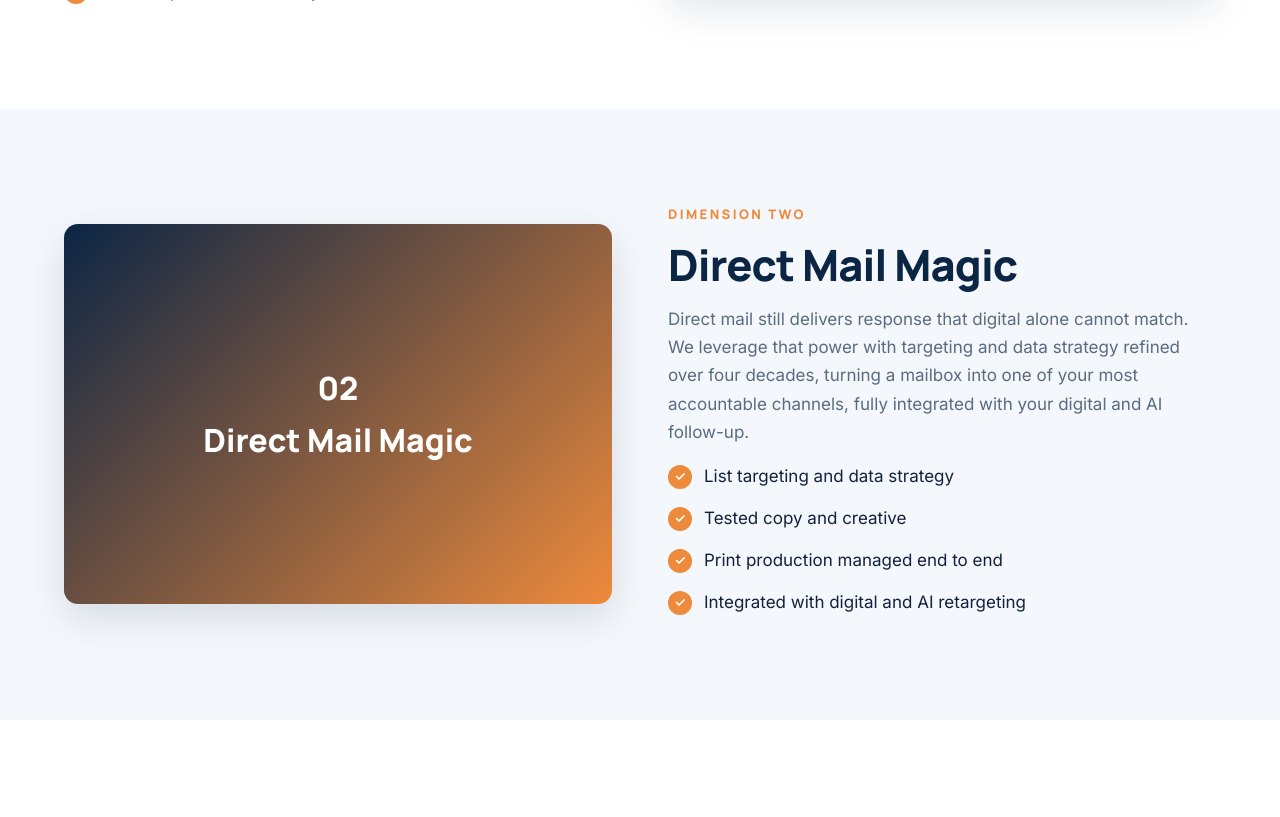
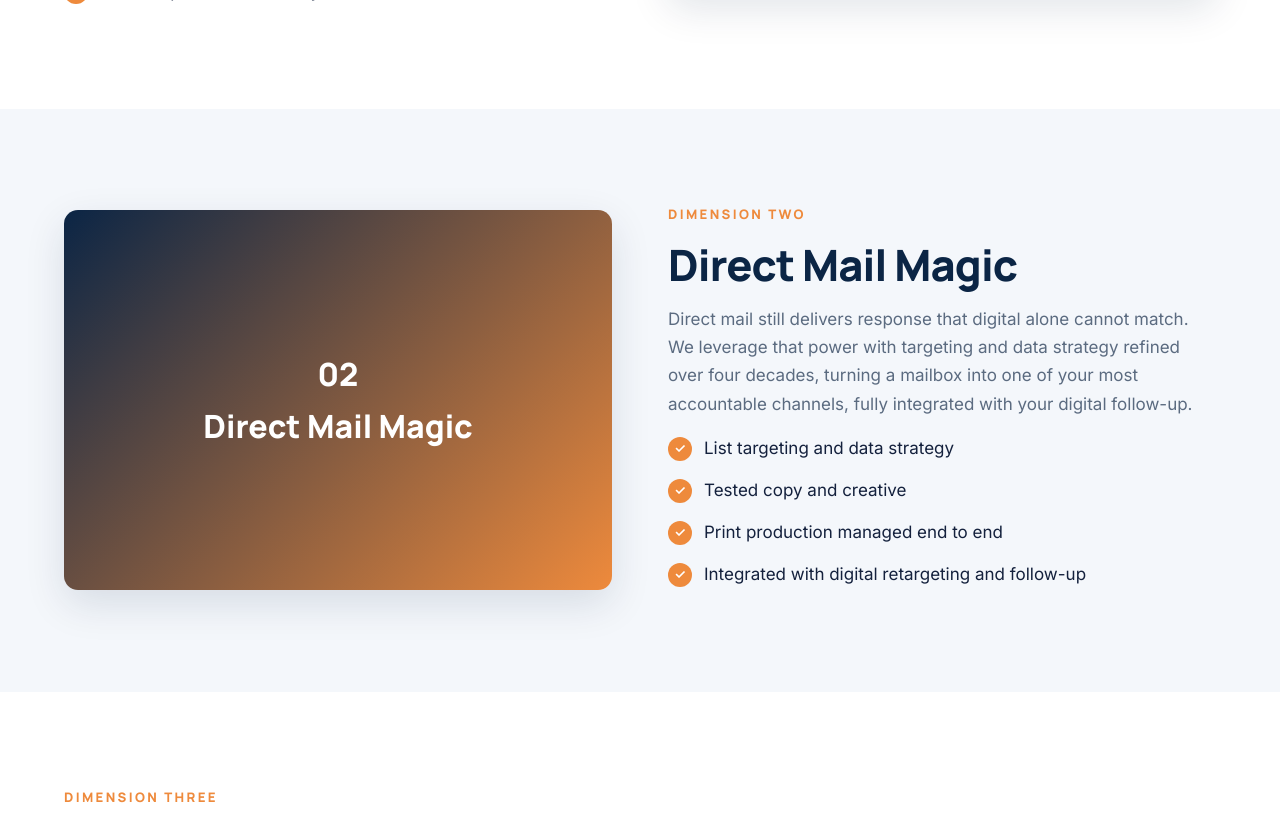
Before and after one commit to aliciamichele-cdmg/cdmg-website, a WordPress theme: template wp-theme/cdmg/page-5-dimensions.php in a window 1280 px wide. Shown: the part 1007-1824 px from the top of the page. Run offline with PHP 8.4 and a stand-in for WordPress, Linux system fonts and the light colour scheme; the site name, menu and one post (Sample post) are stand-ins, and other content is empty.

Commit message:
Drop AI mention from Direct Mail Magic; keep plain digital retargeting
Co-Authored-By: Claude Opus 4.8 <noreply@anthropic.com>

```diff
--- a/5-dimensions.html
+++ b/5-dimensions.html
@@ -97,12 +97,12 @@
       <div class="reveal">
         <span class="eyebrow">Dimension Two</span>
         <h2>Direct Mail Magic</h2>
-        <p style="margin:16px 0;">Direct mail still delivers response that digital alone cannot match. We leverage that power with targeting and data strategy refined over four decades, turning a mailbox into one of your most accountable channels, fully integrated with your digital and AI follow-up.</p>
+        <p style="margin:16px 0;">Direct mail still delivers response that digital alone cannot match. We leverage that power with targeting and data strategy refined over four decades, turning a mailbox into one of your most accountable channels, fully integrated with your digital follow-up.</p>
         <ul class="check-list">
           <li>List targeting and data strategy</li>
           <li>Tested copy and creative</li>
           <li>Print production managed end to end</li>
-          <li>Integrated with digital and AI retargeting</li>
+          <li>Integrated with digital retargeting and follow-up</li>
         </ul>
       </div>
     </div>
--- a/wp-theme/cdmg/page-5-dimensions.php
+++ b/wp-theme/cdmg/page-5-dimensions.php
@@ -39,12 +39,12 @@ get_header();
 			<div class="reveal">
 				<span class="eyebrow">Dimension Two</span>
 				<h2>Direct Mail Magic</h2>
-				<p style="margin:16px 0;">Direct mail still delivers response that digital alone cannot match. We leverage that power with targeting and data strategy refined over four decades, turning a mailbox into one of your most accountable channels, fully integrated with your digital and AI follow-up.</p>
+				<p style="margin:16px 0;">Direct mail still delivers response that digital alone cannot match. We leverage that power with targeting and data strategy refined over four decades, turning a mailbox into one of your most accountable channels, fully integrated with your digital follow-up.</p>
 				<ul class="check-list">
 					<li>List targeting and data strategy</li>
 					<li>Tested copy and creative</li>
 					<li>Print production managed end to end</li>
-					<li>Integrated with digital and AI retargeting</li>
+					<li>Integrated with digital retargeting and follow-up</li>
 				</ul>
 			</div>
 		</div>
```
